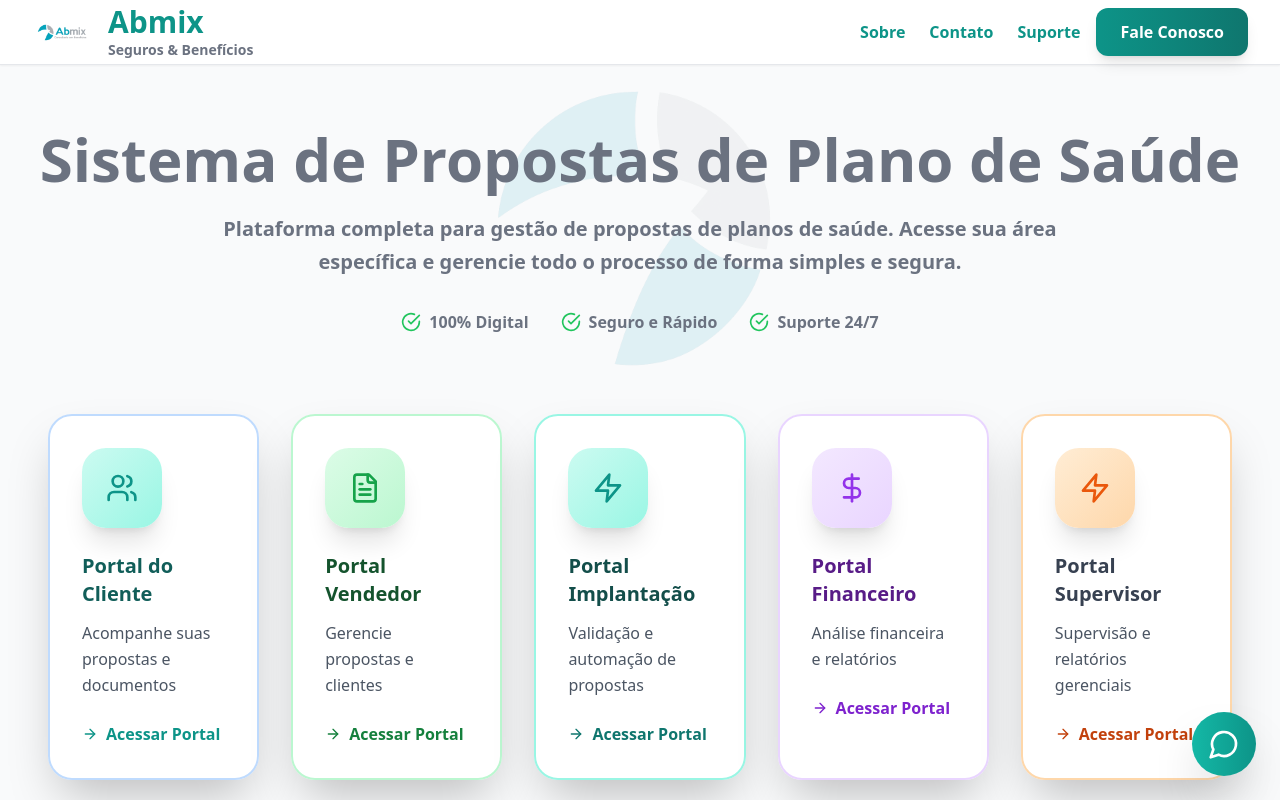
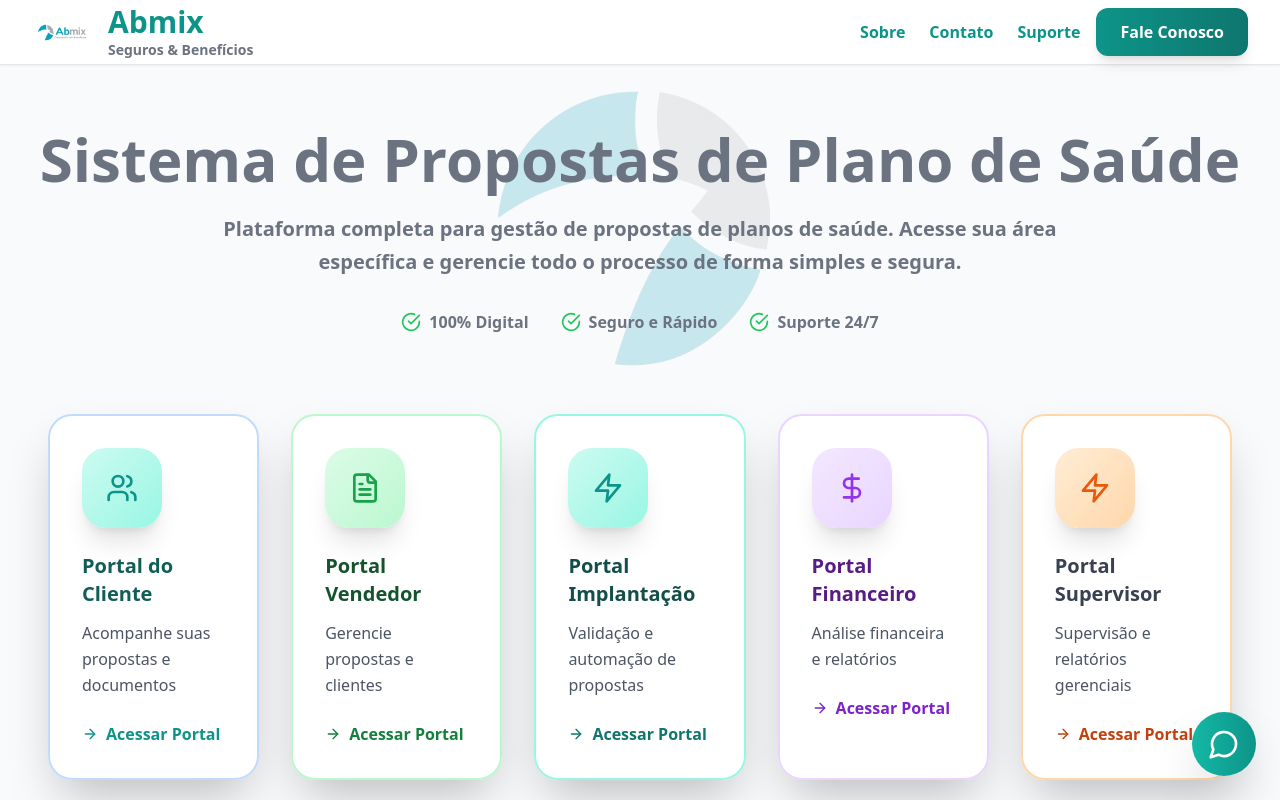
Before and after one commit to Felipemanieri/abmixsystem, a React (Vite) app: page / in a window 1280 px wide. Shown: the top 800 px of the page. Built offline with nearby package versions, Linux system fonts and the light colour scheme.

Commit message:
Escurecer logo da marca d'água

```diff
--- a/src/App.tsx
+++ b/src/App.tsx
@@ -157,7 +157,7 @@ function App() {
             <img
               src="/6078b216-6252-4ede-8d9b-4c2164c3ed8f.png"
               alt="Abmix Watermark"
-              className="w-96 h-96 object-contain opacity-10 select-none"
+              className="w-96 h-96 object-contain opacity-20 select-none"
             />
           </div>
 
```
